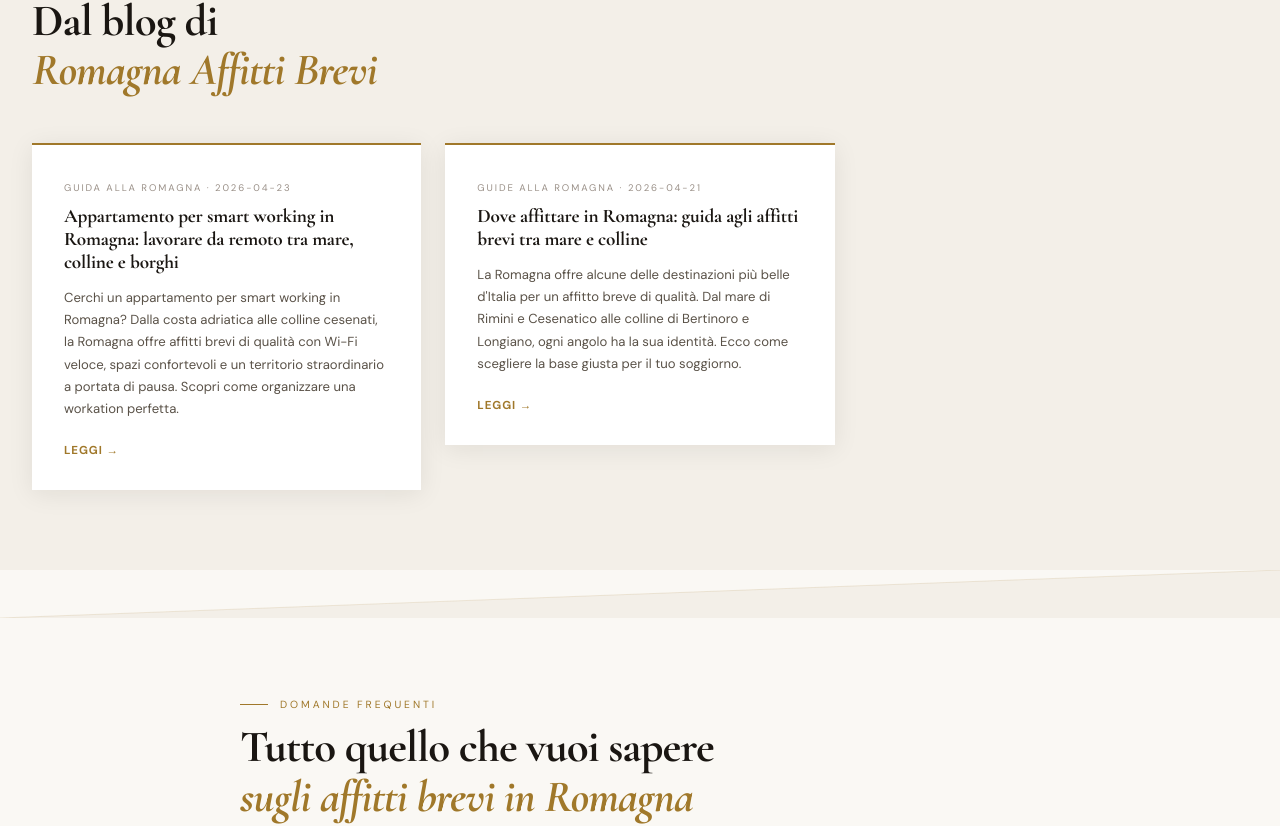
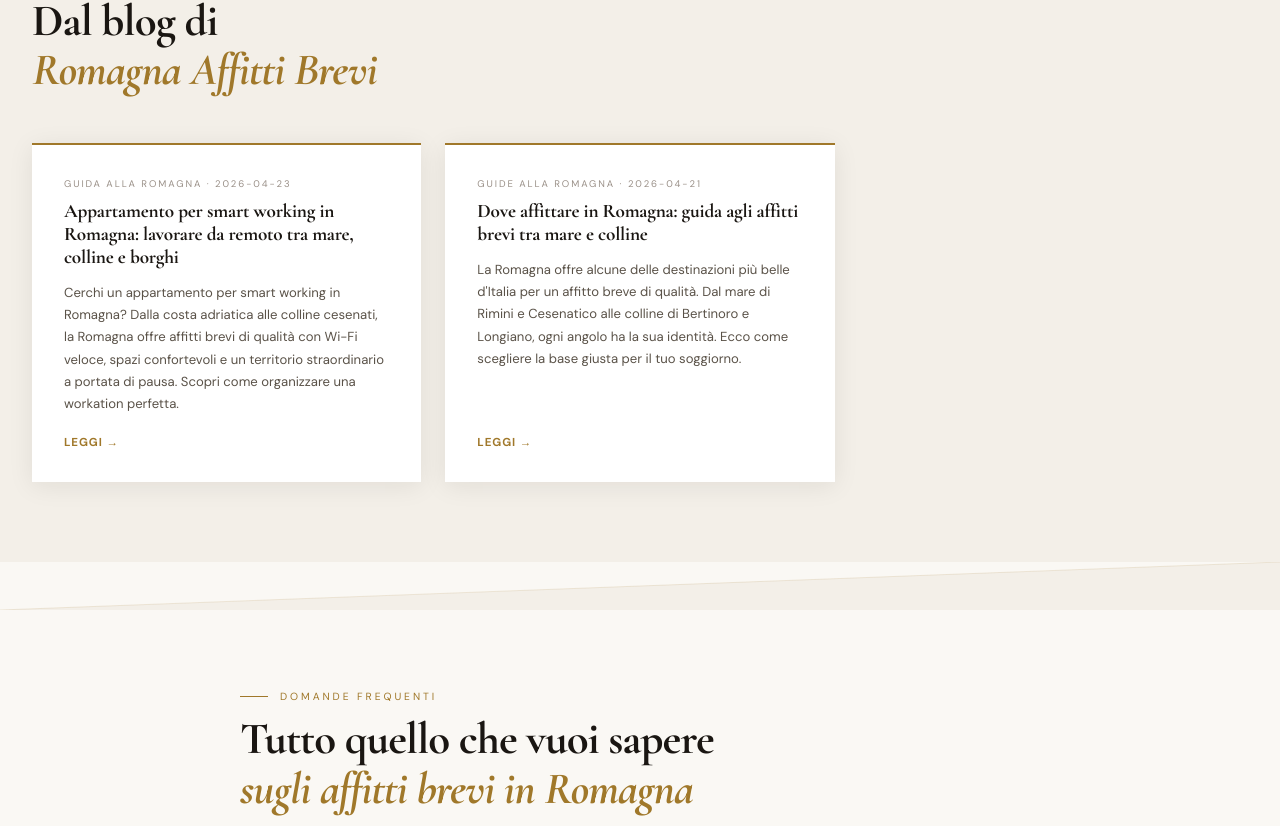
Before and after one commit to vittorionegri68-alt/romagna-affiti-brevi, a React (Vite) app: page / in a window 1280 px wide. Shown: the part 2571-3397 px from the top of the page. Built offline with nearby package versions, Linux system fonts and the light colour scheme.

Commit message:
Update App.jsx

```diff
--- a/src/App.jsx
+++ b/src/App.jsx
@@ -32,13 +32,14 @@ function useReveal(threshold = 0.1) {
   return [ref, visible];
 }
 
-function Reveal({ children, delay = 0 }) {
+function Reveal({ children, delay = 0, stretch = false }) {
   const [ref, visible] = useReveal();
   return (
     <div ref={ref} style={{
       opacity: visible ? 1 : 0,
       transform: visible ? "translateY(0)" : "translateY(20px)",
       transition: `opacity 0.7s ease ${delay}ms, transform 0.7s ease ${delay}ms`,
+      ...(stretch ? { height: "100%", display: "flex", flexDirection: "column" } : {}),
     }}>{children}</div>
   );
 }
@@ -457,13 +458,15 @@ function BlogSection() {
         ) : (
           <div style={{ display: "grid",
             gridTemplateColumns: "repeat(auto-fill, minmax(320px, 1fr))",
-            gap: "1.5rem" }}>
+            gap: "1.5rem",
+            alignItems: "stretch" }}>
             {pubblicati.map((p, i) => (
-              <Reveal key={p.id} delay={i * 80}>
+              <Reveal key={p.id} delay={i * 80} stretch>
                 <div onClick={() => setSelected(p)}
                   style={{ background: C.cardBg, padding: "2rem",
                     cursor: "pointer", transition: "all 0.3s ease",
-                    boxShadow: C.shadow, borderTop: `2px solid ${C.gold}` }}
+                    boxShadow: C.shadow, borderTop: `2px solid ${C.gold}`,
+                    height: "100%", display: "flex", flexDirection: "column" }}
                   onMouseEnter={e => e.currentTarget.style.transform = "translateY(-4px)"}
                   onMouseLeave={e => e.currentTarget.style.transform = "translateY(0)"}>
                   <span style={{ fontSize: "0.6rem", letterSpacing: "0.2em",
@@ -476,7 +479,7 @@ function BlogSection() {
                     lineHeight: 1.2, margin: "0.6rem 0 0.8rem",
                     letterSpacing: "-0.01em" }}>{p.titolo}</h3>
                   <p style={{ fontSize: "0.82rem", color: C.textMid, lineHeight: 1.7,
-                    fontFamily: "'DM Sans',sans-serif", marginBottom: "1.25rem" }}>
+                    fontFamily: "'DM Sans',sans-serif", marginBottom: "1.25rem", flex: 1 }}>
                     {p.sommario}
                   </p>
                   <span style={{ fontSize: "0.72rem", color: C.gold, fontWeight: 700,
@@ -606,6 +609,7 @@ function Footer() {
             {[
               { label: "Blog", href: "#blog" },
               { label: "FAQ", href: "#faq" },
+              { label: "Privacy", href: "/privacy.html" },
               { label: "EN", href: "https://www.romagna-short-stay.com/" },
               { label: "IT", href: "https://www.romagna-affitti-brevi.it/" },
             ].map(({ label, href }) => (
```
